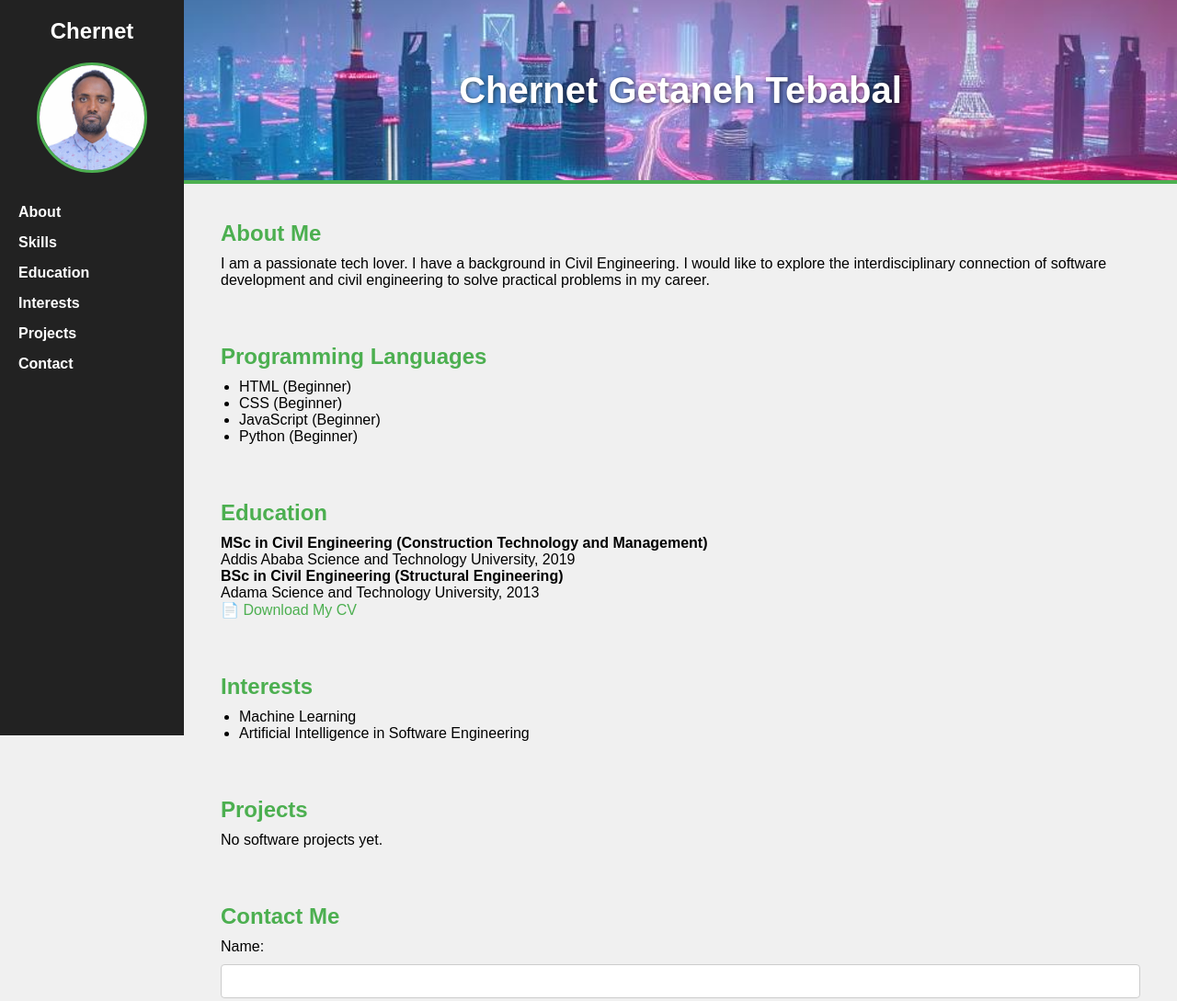
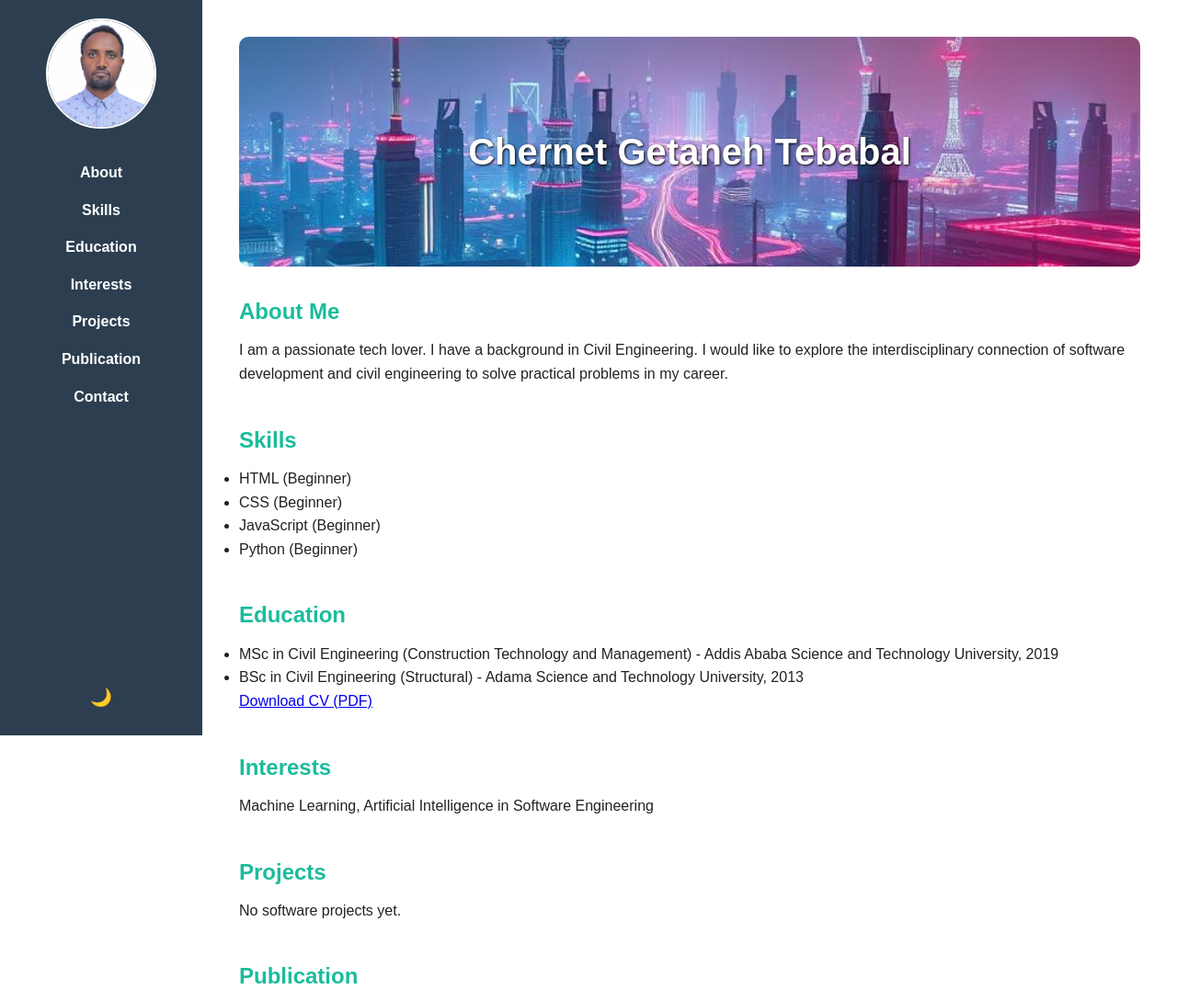
Before and after one commit to Cherg906/My_Portfolio, a plain HTML site: page index.html in a window 1280 px wide. Shown: the top 1089 px of the page at 92% size. Drawn offline with Linux system fonts and the light colour scheme.

Commit message:
Updated with some changes

```diff
--- a/index.html
+++ b/index.html
@@ -3,43 +3,46 @@
 <head>
   <meta charset="UTF-8" />
   <meta name="viewport" content="width=device-width, initial-scale=1.0"/>
-  <title>Chernet Getaneh Tebabal | Portfolio</title>
+  <title>Chernet Getaneh Portfolio</title>
   <link rel="stylesheet" href="style.css" />
 </head>
 <body>
-
-  <!-- Header with background image -->
-  <header class="top-header">
-    <h1>Chernet Getaneh Tebabal</h1>
-  </header>
-
-  <!-- Sidebar Navigation -->
-  <aside class="sidebar">
-    <h1>Chernet</h1>
-    <div class="profile-pic">
-      <img src="assets/images/my_pic.jpg" alt="Chernet Profile Picture" />
-    </div>
-    <nav>
+  <div class="container">
+    <!-- Sidebar -->
+    <nav class="sidebar">
+      <img src="Assets/images/my_pic.jpg" alt="Profile Photo" class="profile-pic" />
       <ul>
         <li><a href="#about">About</a></li>
         <li><a href="#skills">Skills</a></li>
         <li><a href="#education">Education</a></li>
         <li><a href="#interests">Interests</a></li>
         <li><a href="#projects">Projects</a></li>
+        <li><a href="#publication">Publication</a></li>
         <li><a href="#contact">Contact</a></li>
       </ul>
+      <button id="darkToggle">🌙</button>
     </nav>
-  </aside>
 
     <!-- Main Content -->
     <main class="content">
+      <!-- Hero Section -->
+      <section class="hero">
+        <h1>Chernet Getaneh Tebabal</h1>
+      </section>
+
+      <!-- About -->
       <section id="about">
         <h2>About Me</h2>
-      <p>I am a passionate tech lover. I have a background in Civil Engineering. I would like to explore the interdisciplinary connection of software development and civil engineering to solve practical problems in my career.</p>
+        <p>
+          I am a passionate tech lover. I have a background in Civil Engineering.
+          I would like to explore the interdisciplinary connection of software
+          development and civil engineering to solve practical problems in my career.
+        </p>
       </section>
 
+      <!-- Skills -->
       <section id="skills">
-      <h2>Programming Languages</h2>
+        <h2>Skills</h2>
         <ul>
           <li>HTML (Beginner)</li>
           <li>CSS (Beginner)</li>
@@ -48,46 +51,65 @@
         </ul>
       </section>
 
+      <!-- Education -->
       <section id="education">
         <h2>Education</h2>
-      <p><strong>MSc in Civil Engineering (Construction Technology and Management)</strong><br/>
-      Addis Ababa Science and Technology University, 2019</p>
-
-      <p><strong>BSc in Civil Engineering (Structural Engineering)</strong><br/>
-      Adama Science and Technology University, 2013</p>
-
-      <p><a href="assets/cv.pdf" download>📄 Download My CV</a></p>
+        <ul>
+          <li>MSc in Civil Engineering (Construction Technology and Management) - Addis Ababa Science and Technology University, 2019</li>
+          <li>BSc in Civil Engineering (Structural) - Adama Science and Technology University, 2013</li>
+        </ul>
+        <p>
+          <a href="Assets/cv.pdf" target="_blank">Download CV (PDF)</a>
+        </p>
       </section>
 
+      <!-- Interests -->
       <section id="interests">
         <h2>Interests</h2>
-      <ul>
-        <li>Machine Learning</li>
-        <li>Artificial Intelligence in Software Engineering</li>
-      </ul>
+        <p>Machine Learning, Artificial Intelligence in Software Engineering</p>
       </section>
 
+      <!-- Projects -->
       <section id="projects">
         <h2>Projects</h2>
         <p>No software projects yet.</p>
       </section>
 
+      <!-- Publication -->
+      <section id="publication">
+        <h2>Publication</h2>
+        <p>
+          <a href="https://www.globalscientificjournal.com/researchpaper/Effect_of_Gypsum_as_a_Partial_Replacement_of_Cement_on_Fresh_and_Hardened_Properties_of_Self_Compacting_Concrete.pdf" target="_blank">
+            Effect of Gypsum as a Partial Replacement of Cement on Fresh and Hardened Properties of Self Compacting Concrete (PDF)
+          </a>
+        </p>
+      </section>
+
+      <!-- Contact -->
       <section id="contact">
         <h2>Contact Me</h2>
-      <form action="https://formspree.io/f/xwkdyyjl" method="POST">
-        <label for="name">Name:</label>
-        <input type="text" id="name" name="name" required />
-
-        <label for="email">Email:</label>
-        <input type="email" id="email" name="_replyto" required />
-
-        <label for="message">Message:</label>
-        <textarea id="message" name="message" rows="4" required></textarea>
-
+        <form action="https://formspree.io/f/xeqyldqe" method="POST">
+          <input type="text" name="name" placeholder="Your Name" required />
+          <input type="email" name="_replyto" placeholder="Your Email" required />
+          <textarea name="message" placeholder="Your Message" required></textarea>
           <button type="submit">Send</button>
         </form>
+        <p style="margin-top: 10px;">
+          LinkedIn Profile:
+          <a href="https://www.linkedin.com/in/chernet-getaneh-msc-pmp%C2%AE-a634a07b/" target="_blank">
+            https://www.linkedin.com/in/chernet-getaneh
+          </a>
+        </p>
       </section>
     </main>
+  </div>
 
+  <script>
+    // Dark mode toggle
+    const toggle = document.getElementById('darkToggle');
+    toggle.addEventListener('click', () => {
+      document.body.classList.toggle('dark');
+    });
+  </script>
 </body>
 </html>
--- a/style.css
+++ b/style.css
@@ -1,3 +1,4 @@
+/* Global styles */
 * {
   margin: 0;
   padding: 0;
@@ -6,132 +7,177 @@
 
 body {
   font-family: Arial, sans-serif;
-  display: flex;
-  min-height: 100vh;
-  background-color: #f0f0f0;
+  line-height: 1.6;
+  color: #222;
+  background-color: #fff;
+  transition: background-color 0.3s, color 0.3s;
 }
 
-/* Top Header with background image */
-.top-header {
+/* Dark mode styles */
+body.dark {
+  background-color: #121212;
+  color: #ddd;
+}
+
+.container {
+  display: flex;
+}
+
+/* Sidebar */
+.sidebar {
+  width: 220px;
+  background: #2c3e50;
+  color: #fff;
+  padding: 20px;
+  display: flex;
+  flex-direction: column;
+  align-items: center;
   position: fixed;
   top: 0;
-  left: 200px;
-  right: 0;
-  height: 200px;
-  background-image: url("assets/images/Background.jpg");
-  background-size: cover;
-  background-position: center;
+  left: 0;
+  height: 100vh;
+  overflow-y: auto;
+  z-index: 1000;
+}
+
+.sidebar .profile-pic {
+  width: 120px;
+  height: 120px;
+  object-fit: cover;
+  border-radius: 50%;
+  margin-bottom: 20px;
+  border: 2px solid #fff;
+}
+
+.sidebar ul {
+  list-style: none;
+  width: 100%;
+  text-align: center;
+}
+
+.sidebar ul li {
+  margin: 15px 0;
+}
+
+.sidebar ul li a {
+  color: #fff;
+  text-decoration: none;
+  font-weight: bold;
+  transition: color 0.3s;
+}
+
+.sidebar ul li a:hover {
+  color: #1abc9c;
+}
+
+#darkToggle {
+  margin-top: auto;
+  background: none;
+  border: none;
+  color: #fff;
+  font-size: 1.2em;
+  cursor: pointer;
+}
+
+/* Main content */
+.content {
+  flex: 1;
+  padding: 40px;
+  margin-left: 220px;
+}
+
+/* Hero section with background */
+.hero {
+  background: url('Assets/images/Background.jpg') no-repeat center center/cover;
+  height: 250px;
   display: flex;
   align-items: center;
   justify-content: center;
   color: white;
-  text-shadow: 1px 1px 4px rgba(0,0,0,0.6);
-  z-index: 10;
-  border-bottom: 4px solid #4caf50;
-}
-
-.top-header h1 {
-  font-size: 2.5rem;
-}
-
-/* Sidebar Navigation */
-.sidebar {
-  width: 200px;
-  background-color: #222;
-  color: white;
-  padding: 20px;
-  position: fixed;
-  top: 0;
-  bottom: 0;
-  overflow-y: auto;
-}
-
-.sidebar h1 {
-  font-size: 1.5rem;
-  margin-bottom: 20px;
-  text-align: center;
-}
-
-.profile-pic {
-  text-align: center;
+  text-shadow: 1px 1px 3px black;
+  border-radius: 10px;
   margin-bottom: 30px;
 }
 
-.profile-pic img {
-  width: 120px;
-  height: 120px;
-  border-radius: 50%;
-  object-fit: cover;
-  border: 3px solid #4caf50;
+h1 {
+  font-size: 2.5em;
 }
 
-.sidebar nav ul {
-  list-style: none;
-  padding: 0;
+/* Section styling */
+section {
+  margin-bottom: 40px;
+  scroll-margin-top: 80px;
 }
 
-.sidebar nav ul li {
-  margin: 15px 0;
+h2 {
+  margin-bottom: 10px;
+  color: #1abc9c;
 }
 
-.sidebar nav ul li a {
-  color: white;
+/* Button */
+.btn, button {
+  display: inline-block;
+  background: #1abc9c;
+  color: #fff;
+  padding: 10px 16px;
+  border: none;
+  border-radius: 6px;
+  cursor: pointer;
   text-decoration: none;
   font-weight: bold;
-  transition: color 0.3s ease;
 }
 
-.sidebar nav ul li a:hover {
-  color: #4caf50;
+.btn:hover, button:hover {
+  background: #148f77;
 }
 
-/* Main Content */
-.content {
-  margin-left: 200px;
-  padding: 240px 40px 40px;
-  flex: 1;
-}
-
-.content section {
-  margin-bottom: 60px;
-}
-
-.content h2 {
-  color: #4caf50;
-  margin-bottom: 10px;
-}
-
-.content ul {
-  margin-left: 20px;
-}
-
+/* Contact form */
 form {
   display: flex;
   flex-direction: column;
   gap: 10px;
 }
 
-form input,
-form textarea {
+input, textarea {
   padding: 10px;
-  border-radius: 4px;
+  border-radius: 5px;
   border: 1px solid #ccc;
+  font-size: 1em;
 }
 
-form button {
-  padding: 10px;
-  background-color: #4caf50;
-  color: white;
-  border: none;
-  border-radius: 4px;
-  cursor: pointer;
+/* Responsive */
+@media screen and (max-width: 768px) {
+  .container {
+    flex-direction: column;
+  }
+
+  .sidebar {
+    position: relative;
+    width: 100%;
+    height: auto;
+    flex-direction: row;
+    justify-content: space-around;
+    padding: 10px;
+  }
+
+  .sidebar ul {
+    display: flex;
+    gap: 15px;
+  }
+
+  .sidebar .profile-pic {
+    width: 60px;
+    height: 60px;
+    margin-bottom: 0;
+  }
+
+  .content {
+    margin-left: 0;
+    padding: 20px;
+  }
+
+  .hero {
+    height: 180px;
+    font-size: 1.5em;
+  }
 }
-
-form button:hover {
-  background-color: #45a049;
-}
-
-a {
-  color: #4caf50;
-  text-decoration: none;
-}
```
Lines whose indentation alone changed are shown as unchanged.
